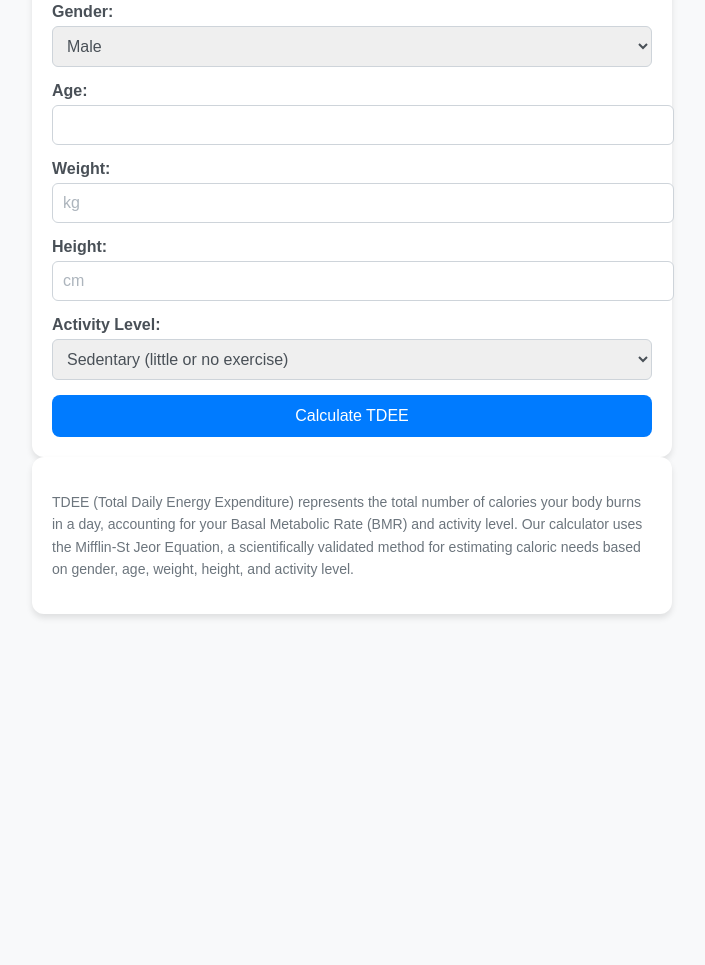
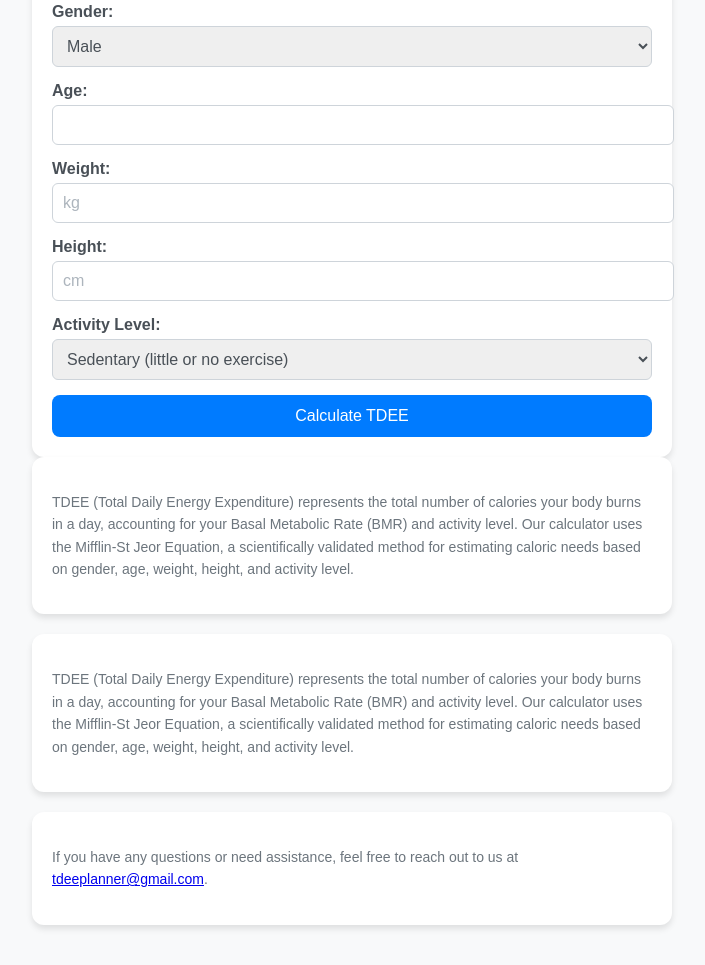
Before and after one commit to tdee400/supersimple-website, a plain HTML site: page index.html in a window 1280 px wide. Shown: the part 234-1199 px from the top of the page, without its empty margins (288-993 px from the left). Before the commit the page ends 888 px from the top, so only its background shows below. Drawn offline with Linux system fonts and the light colour scheme.

Commit message:
Update index.html

```diff
--- a/index.html
+++ b/index.html
@@ -223,6 +223,14 @@
         <p>TDEE (Total Daily Energy Expenditure) represents the total number of calories your body burns in a day, accounting for your Basal Metabolic Rate (BMR) and activity level. Our calculator uses the Mifflin-St Jeor Equation, a scientifically validated method for estimating caloric needs based on gender, age, weight, height, and activity level.</p>
     </div>
 
+    <div class="container description">
+    <p>TDEE (Total Daily Energy Expenditure) represents the total number of calories your body burns in a day, accounting for your Basal Metabolic Rate (BMR) and activity level. Our calculator uses the Mifflin-St Jeor Equation, a scientifically validated method for estimating caloric needs based on gender, age, weight, height, and activity level.</p>
+</div>
+
+<div class="container description">
+    <p>If you have any questions or need assistance, feel free to reach out to us at <a href="mailto:tdeeplanner@gmail.com">tdeeplanner@gmail.com</a>.</p>
+</div>
+
     <script>
         function switchTab(tab) {
             const metricTab = document.getElementById('metric-tab');
```
